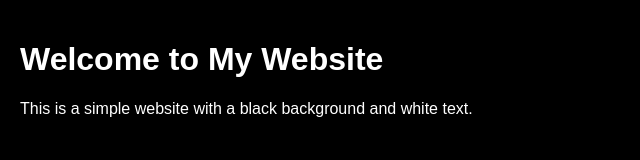
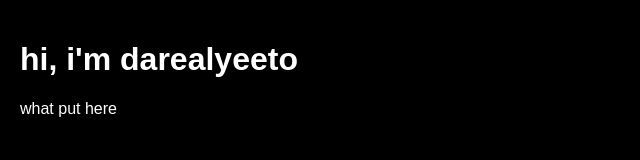
Before and after one commit to darealyeeto/darealyeeto.com, a plain HTML site: page index.html in a window 1280 px wide. Shown: the whole page, without its empty margins (0-640 px from the left). Drawn offline with Linux system fonts and the light colour scheme.

Commit message:
Update index.html

```diff
--- a/index.html
+++ b/index.html
@@ -15,7 +15,7 @@
     </style>
 </head>
 <body>
-    <h1>Welcome to My Website</h1>
-    <p>This is a simple website with a black background and white text.</p>
+    <h1>hi, i'm darealyeeto</h1>
+    <p>what put here</p>
 </body>
 </html>
```
